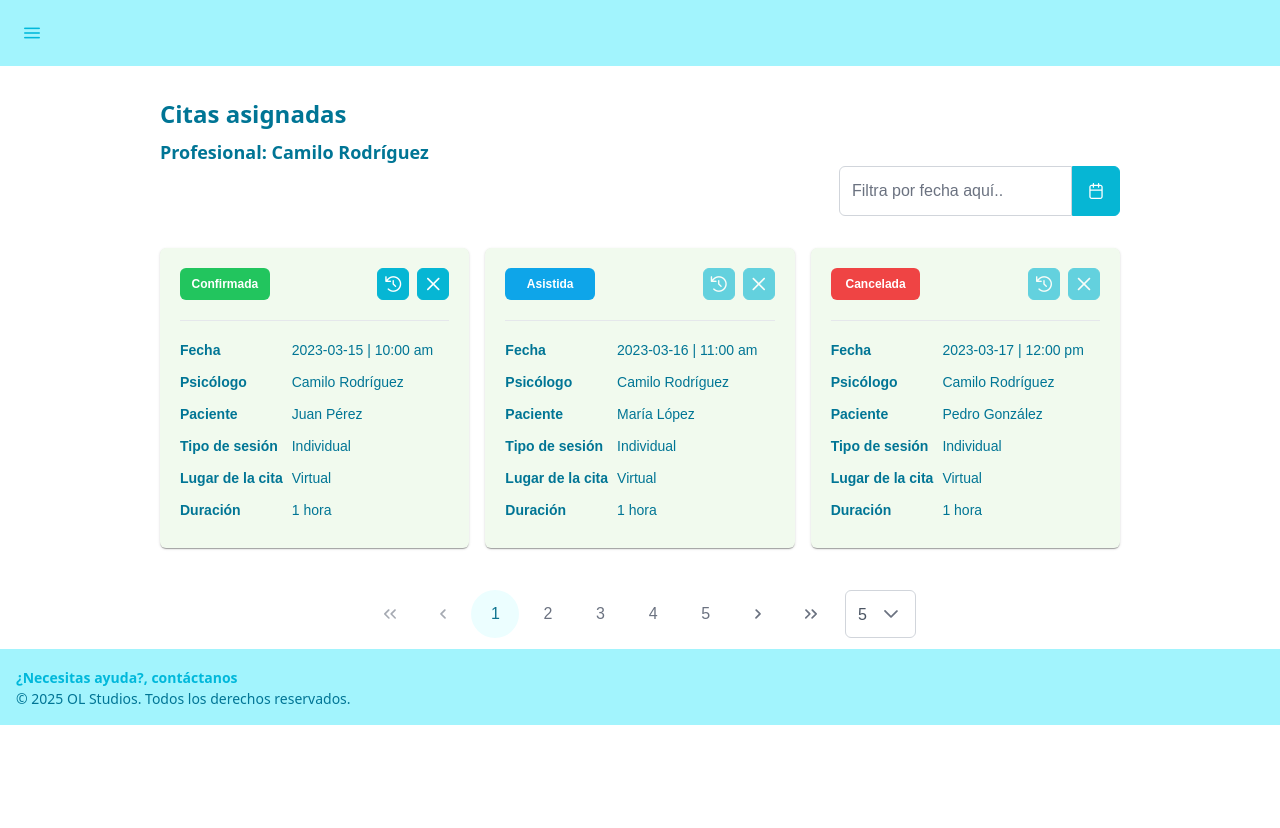
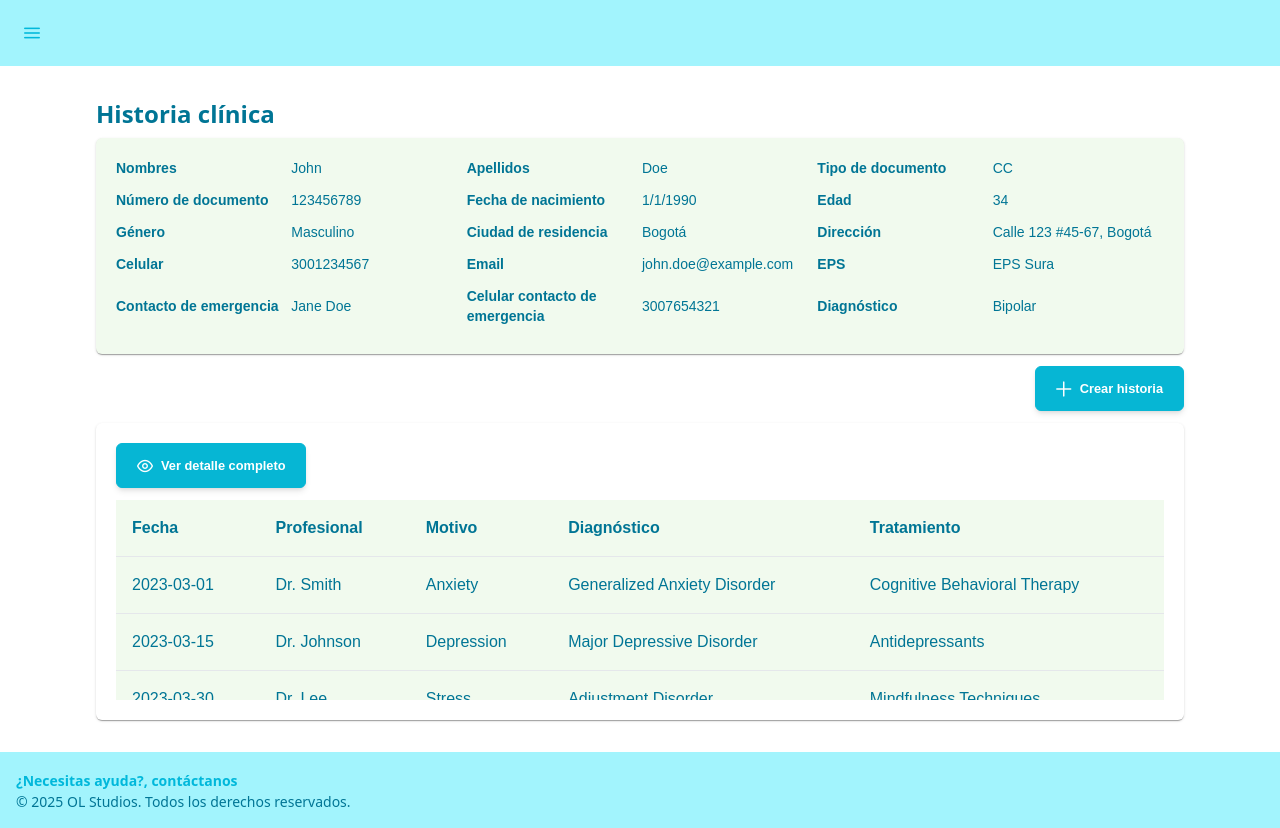
Before and after one commit to AndreaM-95/GC-PSICOLOGICAS, a React (Vite) app in the folder frontend/: page / in a window 1280 px wide. Before the commit the page ends 800 px from the top, so only its background shows below. Built offline with nearby package versions, Linux system fonts and the light colour scheme; a web font is replaced by a local one.

Commit message:
Info usuario, resumen historia, botón navegación, otros

```diff
--- a/frontend/src/App.tsx
+++ b/frontend/src/App.tsx
@@ -1,16 +1,20 @@
-/*import Menu from './pages/Menu'
 import Register from './pages/Register'
-import Login from './pages/Login'*/
+import Menu from './pages/Menu'
+import Login from './pages/Login'
 import ListDoctorAppointments from './pages/Admin/ListDoctorAppointments'
 import Footer from './components/Footer'
+import SummaryHistory from './pages/Medico/SummaryHistory'
 
 function App() {
   return (
     <>
-      {/*<Register />
+      {/*
       <Login />
-      <Menu/>*/}
+      <Register />
+      <Menu/>
       <ListDoctorAppointments />
+      */}
+      <SummaryHistory />
       <Footer />
     </>
   )
--- /dev/null
+++ b/frontend/src/components/InfoUserCard.tsx
@@ -0,0 +1,58 @@
+import { Card } from "primereact/card";
+import React from "react";
+
+
+interface Patient {
+    nameUser: string,
+    lastNameUser: string,
+    documentType: string,
+    documentNumber: number,
+    birthdate: Date,
+    years: number,
+    genere: string,
+    cityResidence: string,
+    address: string,
+    celphone: number,
+    email: string,
+    eps: string,
+    nameEmergencyContact: string,
+    phoneEmergencyContact: number,
+    state: string,
+    diagnostic: string
+}
+
+export default function InfoUserCard({ patient }: { patient: Patient }) {
+
+    const patientFields = [
+        { label: 'Nombres', value: patient.nameUser },
+        { label: 'Apellidos', value: patient.lastNameUser },
+        { label: 'Tipo de documento', value: patient.documentType },
+        { label: 'Número de documento', value: patient.documentNumber },
+        { label: 'Fecha de nacimiento', value: patient.birthdate.toLocaleDateString() },
+        { label: 'Edad', value: patient.years },
+        { label: 'Género', value: patient.genere },
+        { label: 'Ciudad de residencia', value: patient.cityResidence },
+        { label: 'Dirección', value: patient.address },
+        { label: 'Celular', value: patient.celphone },
+        { label: 'Email', value: patient.email },
+        { label: 'EPS', value: patient.eps },
+        { label: 'Contacto de emergencia', value: patient.nameEmergencyContact },
+        { label: 'Celular contacto de emergencia', value: patient.phoneEmergencyContact },
+        { label: 'Diagnóstico', value: patient.diagnostic },
+    ];
+
+    return (
+        <Card
+            style={{ background: '#f1faee', padding: '0px', width: '85%', margin:'auto' }}
+        >
+            <div className="grid gap-1  md:grid-cols-2 lg:grid-cols-6">
+                {patientFields.map((field, index) => (
+                    <React.Fragment key={index}>
+                        <label className="text-cyan-700 w-full font-bold mb-2 text-sm content-center">{field.label}</label>
+                        <label className="text-cyan-700 w-full mb-2 text-sm content-center">{field.value.toString()}</label>
+                    </React.Fragment>
+                ))}
+            </div>
+        </Card>
+    );
+}
--- /dev/null
+++ b/frontend/src/components/NavButton.tsx
@@ -0,0 +1,13 @@
+import { Button } from "primereact/button";
+
+interface propsButton{
+    label: string;
+    icon?: string;
+    btnFunction: () => void;
+}
+
+export default function NavButton({ label, icon, btnFunction }: propsButton) {
+    return (
+        <Button label={label} icon={icon}  onClick={btnFunction} className="shadow-md" style={{fontSize: '.8rem'}}/>
+    );
+}
--- a/frontend/src/components/Navbar.tsx
+++ b/frontend/src/components/Navbar.tsx
@@ -3,6 +3,7 @@ import { Button } from 'primereact/button';
 import { Menu } from 'primereact/menu';
 import type { MenuItem } from 'primereact/menuitem';
 import { Toast } from 'primereact/toast';
+import 'primeicons/primeicons.css';
 
 export default function Navbar() {
     const menuLeft = useRef<Menu>(null);
--- /dev/null
+++ b/frontend/src/components/StoryHistory.tsx
@@ -0,0 +1,59 @@
+import { Card } from "primereact/card";
+import { Column } from "primereact/column";
+import { DataTable } from "primereact/datatable";
+import { ScrollPanel } from "primereact/scrollpanel";
+import '../App.css'
+import NavButton from "./NavButton";
+
+export default function StoryHistory() {
+    const history = [
+        {
+            date: "2023-03-01",
+            professional: "Dr. Smith",
+            reason: "Anxiety",
+            diagnostic: "Generalized Anxiety Disorder",
+            treatment: "Cognitive Behavioral Therapy"
+        },
+        {
+            date: "2023-03-15",
+            professional: "Dr. Johnson",
+            reason: "Depression",
+            diagnostic: "Major Depressive Disorder",
+            treatment: "Antidepressants"
+        },
+        {
+            date: "2023-03-30",
+            professional: "Dr. Lee",
+            reason: "Stress",
+            diagnostic: "Adjustment Disorder",
+            treatment: "Mindfulness Techniques"
+        },
+        {
+            date: "2023-04-05",
+            professional: "Dr. Taylor",
+            reason: "Burnout",
+            diagnostic: "Occupational Burnout",
+            treatment: "Stress Management Techniques"
+        }
+    ]
+
+    return (
+        <Card
+            style={{padding: '0px', width: '85%', margin:'auto' }}
+        >
+            <div className="flex justify-start gap-3 pb-3">
+                <NavButton label="Ver detalle completo" icon="pi pi-eye" btnFunction={() => {}} />
+            </div>
+
+            <ScrollPanel style={{ height: '200px' }}>
+                <DataTable value={history} tableStyle={{ minWidth: '50rem', color: 'var(--color-cyan-700)' }}>
+                    <Column field="date" header="Fecha" style={{backgroundColor: '#f1faee', color:'var(--color-cyan-700)'}}></Column>
+                    <Column field="professional" header="Profesional" style={{backgroundColor: '#f1faee', color:'var(--color-cyan-700)'}}></Column>
+                    <Column field="reason" header="Motivo" style={{backgroundColor: '#f1faee', color:'var(--color-cyan-700)'}}></Column>
+                    <Column field="diagnostic" header="Diagnóstico" style={{backgroundColor: '#f1faee', color:'var(--color-cyan-700)'}}></Column>
+                    <Column field="treatment" header="Tratamiento" style={{backgroundColor: '#f1faee', color: 'var(--color-cyan-700)'}}></Column>
+                </DataTable>
+            </ScrollPanel>
+        </Card>
+    );
+}
--- a/frontend/src/pages/Login.tsx
+++ b/frontend/src/pages/Login.tsx
@@ -1,9 +1,8 @@
-//import React, { useState } from 'react';
-import { Button } from 'primereact/button';
 import { Password } from 'primereact/password';
 import { Avatar } from 'primereact/avatar';
 import { InputText } from 'primereact/inputtext';
 import 'primeicons/primeicons.css';
+import NavButton from '../components/NavButton';
 
 export default function Login() {
     //const [value, setValue] = useState<string>('');
@@ -59,7 +58,8 @@ export default function Login() {
                     ¿No tienes cuenta?, regístrate aquí
                     </a>
                 </div>
-                <Button label="Ingresar" className='w-32 shadow-md'/>
+
+                <NavButton label="Ingresar" btnFunction={registerUser} />
             </div>
         </div>
     );
--- /dev/null
+++ b/frontend/src/pages/Medico/SummaryHistory.tsx
@@ -0,0 +1,42 @@
+import InfoUserCard from "../../components/InfoUserCard";
+import Navbar from "../../components/Navbar";
+import StoryHistory from "../../components/StoryHistory";
+import NavButton from "../../components/NavButton";
+
+const patient = {
+    nameUser: "John",
+    lastNameUser: "Doe",
+    documentType: "CC",
+    documentNumber: 123456789,
+    birthdate: new Date("1990-01-01"),
+    genere: "Masculino",
+    cityResidence: "Bogotá",
+    celphone: 3001234567,
+    email: "john.doe@example.com",
+    eps: "EPS Sura",
+    nameEmergencyContact: "Jane Doe",
+    phoneEmergencyContact: 3007654321,
+    state: "Activo",
+    years: 34, // example value
+    address: "Calle 123 #45-67, Bogotá", // example value
+    diagnostic: "Bipolar" // example value
+};
+
+export default function SummaryHistory() {
+    return (
+        <div className="pb-8">
+            <Navbar />
+            <div className="m-auto w-[85%]">
+                <h1 className="text-cyan-700 font-bold text-2xl mx-auto mt-8 mb-2">Historia clínica</h1>
+            </div>
+
+            <InfoUserCard patient={patient} />
+
+            <div className="m-auto w-[85%] flex justify-end gap-3 py-3">
+                <NavButton label="Crear historia" icon="pi pi-plus" btnFunction={() => {}} />
+            </div>
+
+            <StoryHistory/>
+        </div>
+    )
+}
--- a/frontend/src/pages/Register.tsx
+++ b/frontend/src/pages/Register.tsx
@@ -1,5 +1,4 @@
 import 'primeicons/primeicons.css';
-import { Button } from 'primereact/button';
 import { Password } from 'primereact/password';
 import { InputText } from 'primereact/inputtext';
 import { Dropdown } from 'primereact/dropdown';
@@ -7,32 +6,18 @@ import { useState } from 'react';
 import { InputMask } from "primereact/inputmask";
 import { Calendar } from 'primereact/calendar';
 import { ScrollPanel } from 'primereact/scrollpanel';
-import '../App.css'
+import '../App.css';
+import React from 'react';
+import NavButton from '../components/NavButton';
 
-// interface NewUser {
-//     nameUser: string,
-//     lastNameUser: string,
-//     documentType: string,
-//     documentNumber: number,
-//     birthdate: Date,
-//     genere: string,
-//     cityResidence: string,
-//     celphone: number,
-//     email: string,
-//     eps: string,
-//     nameEmergencyContact: string,
-//     phoneEmergencyContact: number,
-//     state: string
-// }
-
-interface TypeDocuments{
-    id: number,
-    name: string
+interface TypeDocuments {
+    id: number;
+    name: string;
 }
 
-interface Genres{
-    id: number,
-    name: string
+interface Genres {
+    id: number;
+    name: string;
 }
 
 export default function Register() {
@@ -52,19 +37,35 @@ export default function Register() {
         { id: 3, name: "Otro" }
     ];
 
+    const fields = [
+        { label: 'Nombres', component: <InputText placeholder="Digite aquí.." className="w-full" /> },
+        { label: 'Apellidos', component: <InputText placeholder="Digite aquí.." className="w-full" /> },
+        { label: 'Tipo de documento', component: <Dropdown value={selectedTypeDoc} onChange={(e) => setSelectedTypeDoc(e.value)} options={typeDoc} optionLabel="name" placeholder="Selecciona aquí.." className="w-full" /> },
+        { label: 'Número de documento', component: <InputText placeholder="Digite aquí.." keyfilter="num" className="w-full" /> },
+        { label: 'Fecha de nacimiento', component: <Calendar value={date} onChange={(e) => setDate(e.value ? e.value : null)} showIcon placeholder="Selecciona aquí.." className="w-full" /> },
+        { label: 'Género', component: <Dropdown value={selectedGenre} onChange={(e) => setSelectedGenre(e.value)} options={genres} optionLabel="name" placeholder="Selecciona aquí.." className="w-full" /> },
+        { label: 'Ciudad de residencia', component: <InputText placeholder="Digite aquí.." className="w-full" /> },
+        { label: 'Dirección de residencia', component: <InputText placeholder="Digite aquí.." className="w-full" /> },
+        { label: 'Número de celular', component: <InputMask mask="99-9999999999" placeholder="57-333333333" className="w-full" /> },
+        { label: 'Correo electrónico', component: <InputText placeholder="Digite aquí.." className="w-full" /> },
+        { label: 'EPS', component: <InputText placeholder="Digite aquí.." className="w-full" /> },
+        { label: 'Contacto de emergencia', component: <InputText placeholder="Digite aquí.." className="w-full" /> },
+        { label: 'Número contacto de emergencia', component: <InputMask mask="99-9999999999" placeholder="57-333333333" className="w-full" /> },
+        { label: 'Cree una contraseña', component: <Password toggleMask placeholder="Ingrese su contraseña.." className="w-full" /> }
+    ];
+
     const returnToLogin = () => {
-        // Logic to remember the password
-        window.open('https://react.dev', '_blank')
-    }
+        window.open('https://react.dev', '_blank');
+    };
 
     const registerUser = () => {
-        // Logic to register the user
-        window.open('https://react.dev', '_blank')
-    }
-    return(
+        window.open('https://react.dev', '_blank');
+    };
+
+    return (
         <div className="flex">
             <div className="w-1/2 flex items-center justify-center">
-                <img src="/reg.png" width="450" height="450" alt="Login" />
+                <img src="/reg.png" width="450" height="450" alt="Registro" />
             </div>
 
             <div className="w-1/2 flex flex-col bg-cyan-200 items-center justify-center">
@@ -76,58 +77,22 @@ export default function Register() {
                     Todos los datos son obligatorios
                 </h3>
 
-                <ScrollPanel style={{ width: '85%', height: '400px' }} className=''>
+                <ScrollPanel style={{ width: '85%', height: '400px' }}>
                     <div className="grid grid-cols-[40%_60%] gap-2 bg-cyan-100 mx-auto rounded-lg px-8 py-4">
-
-                        <label htmlFor="usernames" className='text-cyan-700 w-full font-bold mb-2 content-center'>Nombres</label>
-                        <InputText id="usernames" placeholder='Digite aquí..' className='w-full'/>
-
-                        <label htmlFor="lastNames" className='text-cyan-700 w-full font-bold mb-2 content-center'>Apellidos</label>
-                        <InputText id="lastNames" placeholder='Digite aquí..' className='w-full'/>
-
-                        <label htmlFor="lastNames" className='text-cyan-700 w-full font-bold mb-2 content-center'>Tipo de documento</label>
-                        <Dropdown value={selectedTypeDoc} onChange={(e) => setSelectedTypeDoc(e.value)} options={typeDoc} optionLabel="name" placeholder="Selecciona aquí.." className="w-full md:w-14rem" />
-
-                        <label htmlFor="lastNames" className='text-cyan-700 w-full font-bold mb-2 content-center'>Número de documento</label>
-                        <InputText id="documentNumber" placeholder='Digite aquí..' keyfilter="num" className='w-full' />
-
-                        <label htmlFor="dateOfBirth" className='text-cyan-700 w-full font-bold mb-2 content-center'>Fecha de nacimiento</label>
-                        <Calendar id="buttondisplay" placeholder='Selecciona aquí..' value={date} showIcon />
-
-                        <label htmlFor="gender" className='text-cyan-700 w-full font-bold mb-2 content-center'>Género</label>
-                        <Dropdown value={selectedGenre} onChange={(e) => setSelectedGenre(e.value)} options={genres} optionLabel="name" placeholder="Selecciona aquí.." className="w-full md:w-14rem" />
-
-                        <label htmlFor="cityResidence" className='text-cyan-700 w-full font-bold mb-2 content-center'>Ciudad de residencia</label>
-                        <InputText id="cityResidence" placeholder='Digite aquí..' className='w-full'/>
-
-                        <label htmlFor="address" className='text-cyan-700 w-full font-bold mb-2 content-center'>Dirección de residencia</label>
-                        <InputText id="address" placeholder='Digite aquí..' className='w-full'/>
-
-                        <label htmlFor="cellPhone" className='text-cyan-700 w-full font-bold mb-2 content-center'>Número de celular</label>
-                        <InputMask mask="99-9999999999" placeholder="57-333333333" />
-
-                        <label htmlFor="email" className='text-cyan-700 w-full font-bold mb-2 content-center'>Correo electrónico</label>
-                        <InputText id="email" placeholder='Digite aquí..' className='w-full'/>
-
-                        <label htmlFor="eps" className='text-cyan-700 w-full font-bold mb-2 content-center'>EPS</label>
-                        <InputText id="eps" placeholder='Digite aquí..' className='w-full'/>
-
-                        <label htmlFor="emergencyContact" className='text-cyan-700 w-full font-bold mb-2 content-center'>Contacto de emergencia</label>
-                        <InputText id="emergencyContact" placeholder='Digite aquí..' className='w-full'/>
-
-                        <label htmlFor="cellPhone" className='text-cyan-700 w-full font-bold mb-2 content-center'>Número contacto de emergencia</label>
-                        <InputMask mask="99-9999999999" placeholder="57-333333333" />
-
-                        <label htmlFor="password" className='text-cyan-700 font-bold w-full mb-2 content-center'>Cree una ontraseña</label>
-                        <Password className='w-full' id='password' toggleMask placeholder='Ingrese su contraseña..' />
+                        {fields.map((field, index) => (
+                            <React.Fragment key={index}>
+                                <label className="text-cyan-700 font-bold mb-2 content-center">{field.label}</label>
+                                {field.component}
+                            </React.Fragment>
+                        ))}
                     </div>
                 </ScrollPanel>
 
-                <div className='flex gap-8 mb-4 mt-4 pb-4'>
-                    <Button label="Volver" className='w-32 shadow-md' onClick={returnToLogin}/>
-                    <Button label="Registrarse" className='w-32 shadow-md' onClick={registerUser}/>
+                <div className="flex gap-8 mb-4 mt-4 pb-4">
+                    <NavButton label="Volver" btnFunction={returnToLogin} />
+                    <NavButton label="Registrarse" btnFunction={registerUser} />
                 </div>
             </div>
         </div>
-    )
+    );
 }
```
Also changed, not shown: frontend/src/components/Button.tsx (deleted).
